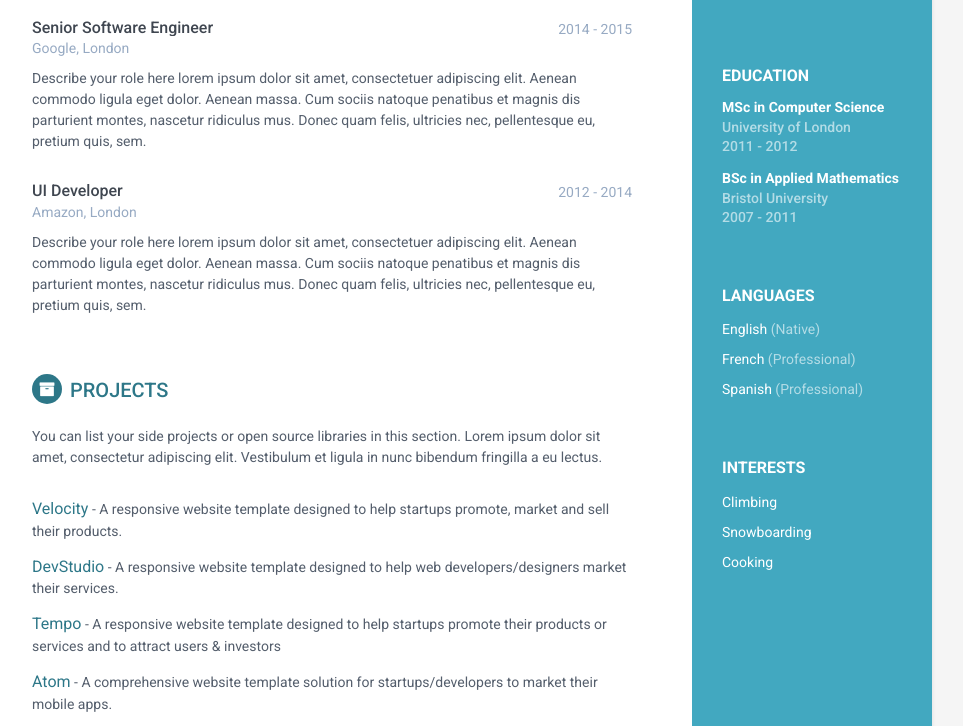
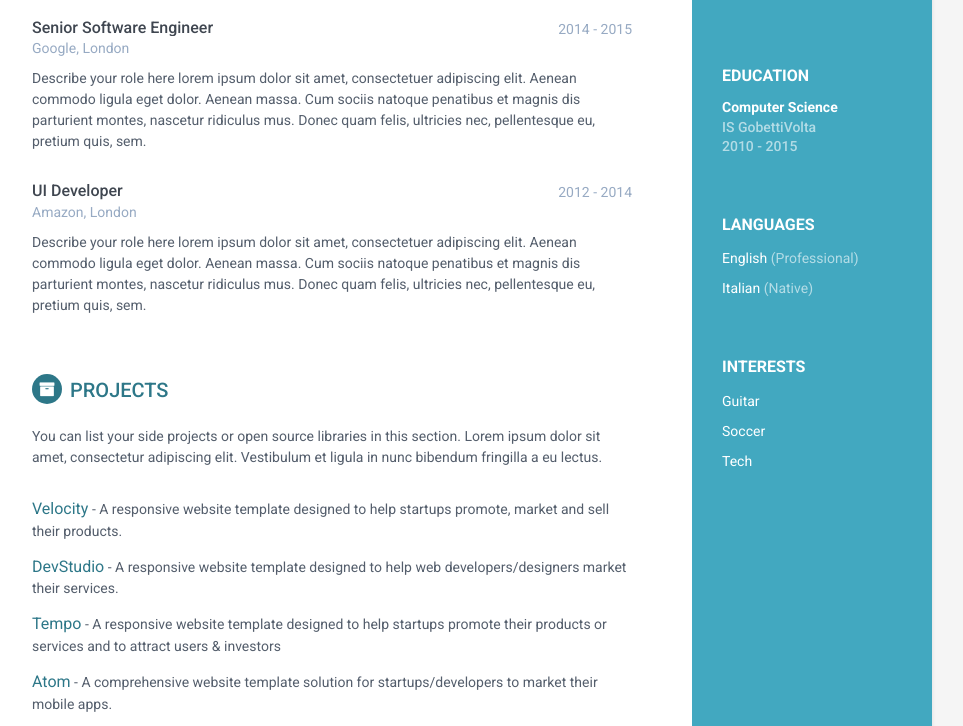
Before and after one commit to GaruGaru/portfolio, a plain HTML site: page index.html in a window 1280 px wide. Shown: the part 552-1278 px from the top of the page, without its empty margins (188-1151 px from the left). Drawn offline with Linux system fonts and the light colour scheme.

Commit message:
Added degree, langs, interests

```diff
--- a/index.html
+++ b/index.html
@@ -47,33 +47,29 @@
             </div><!--//contact-container-->
             <div class="education-container container-block">
                 <h2 class="container-block-title">Education</h2>
+
                 <div class="item">
-                    <h4 class="degree">MSc in Computer Science</h4>
-                    <h5 class="meta">University of London</h5>
-                    <div class="time">2011 - 2012</div>
+                    <h4 class="degree">Computer Science</h4>
+                    <h5 class="meta">IS GobettiVolta</h5>
+                    <div class="time">2010 - 2015</div>
                 </div><!--//item-->
-                <div class="item">
-                    <h4 class="degree">BSc in Applied Mathematics</h4>
-                    <h5 class="meta">Bristol University</h5>
-                    <div class="time">2007 - 2011</div>
-                </div><!--//item-->
+
             </div><!--//education-container-->
 
             <div class="languages-container container-block">
                 <h2 class="container-block-title">Languages</h2>
                 <ul class="list-unstyled interests-list">
-                    <li>English <span class="lang-desc">(Native)</span></li>
-                    <li>French <span class="lang-desc">(Professional)</span></li>
-                    <li>Spanish <span class="lang-desc">(Professional)</span></li>
+                    <li>English <span class="lang-desc">(Professional)</span></li>
+                    <li>Italian <span class="lang-desc">(Native)</span></li>
                 </ul>
             </div><!--//interests-->
 
             <div class="interests-container container-block">
                 <h2 class="container-block-title">Interests</h2>
                 <ul class="list-unstyled interests-list">
-                    <li>Climbing</li>
-                    <li>Snowboarding</li>
-                    <li>Cooking</li>
+                    <li>Guitar</li>
+                    <li>Soccer</li>
+                    <li>Tech</li>
                 </ul>
             </div><!--//interests-->
 
```
